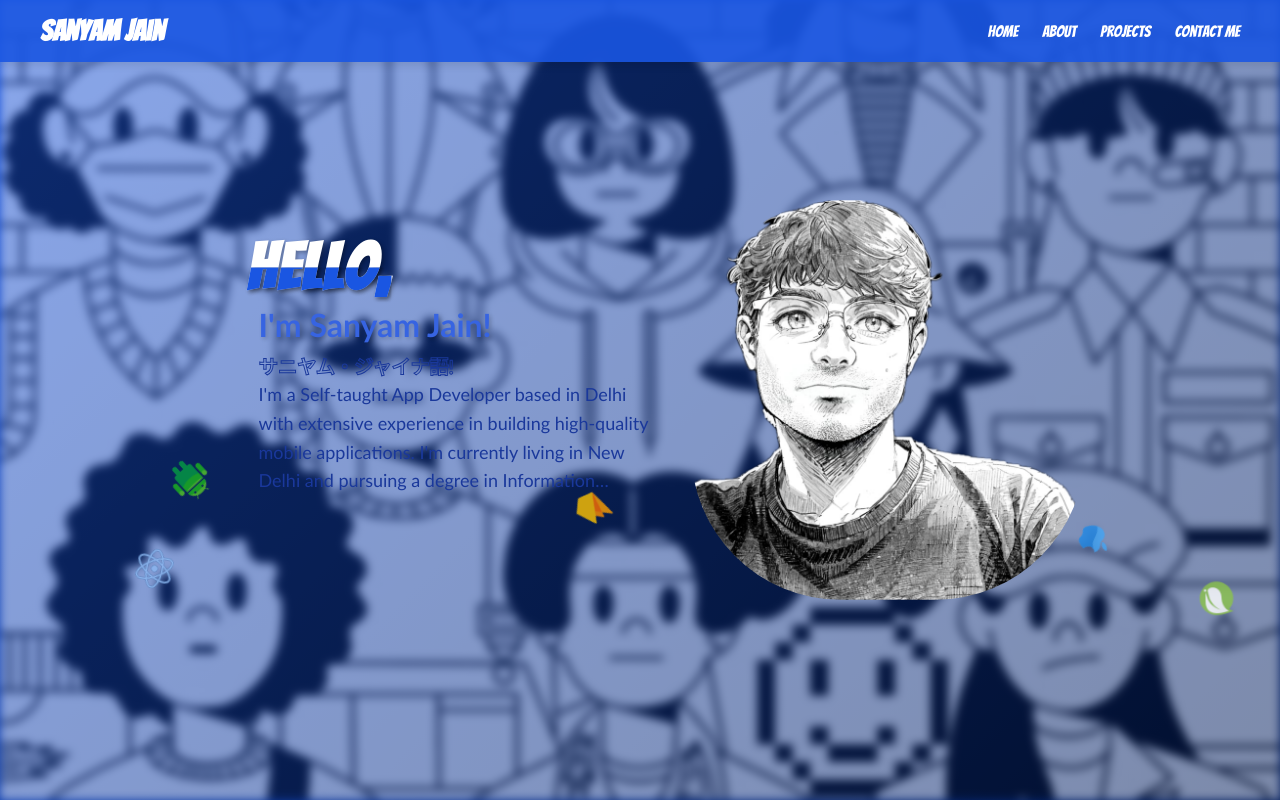
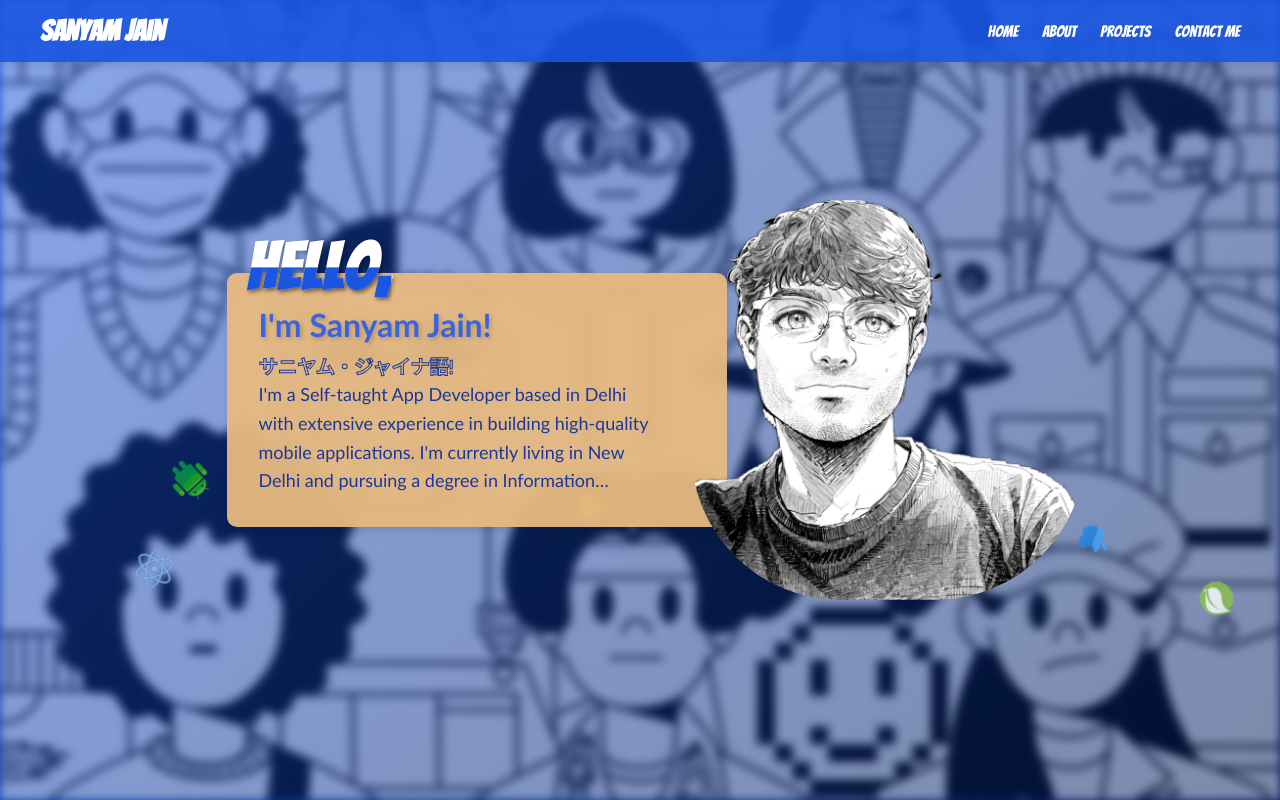
Before and after one commit to sam2002jain/myportfolio, a Next.js app: page / in a window 1280 px wide. Shown: the top 800 px of the page. Built offline with nearby package versions, Linux system fonts and the light colour scheme; a web font is replaced by a local one.

Commit message:
fix changes

```diff
--- a/src/app/page.module.css
+++ b/src/app/page.module.css
@@ -112,12 +112,13 @@
   position: absolute;
   top: 0;
   left: 0;
-  width: 500;
+  width: 500px;  /* Add 'px' unit */
   height: 100%;
-  background-color: #e7ba80;
-  opacity: 0.95; /* Slightly more solid background */
+  background-color: rgba(231, 186, 128, 0.95);  /* Use rgba for better color control */
   z-index: 1;
   border-radius: 10px;
+  backdrop-filter: blur(5px);  /* Add blur effect for better visibility */
+  box-shadow: 0 4px 6px rgba(0, 0, 0, 0.1);  /* Add subtle shadow */
 }
 
 /* Remove br tags handling */
```
